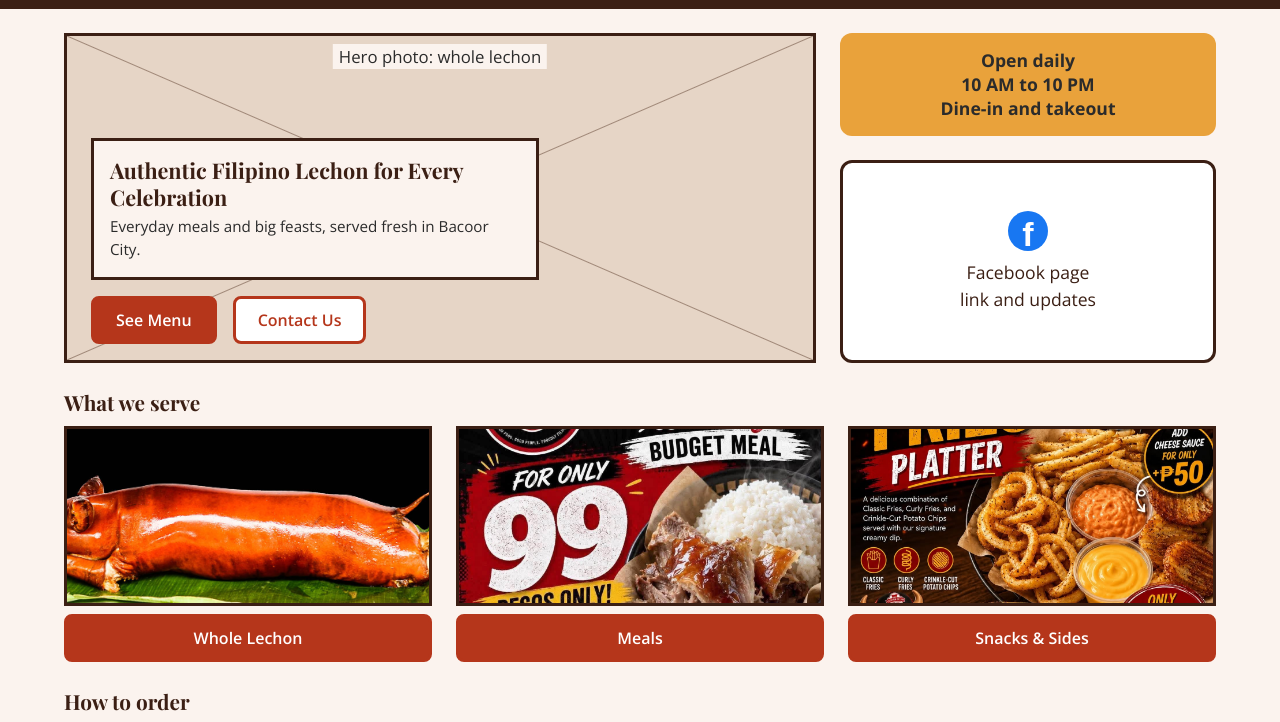
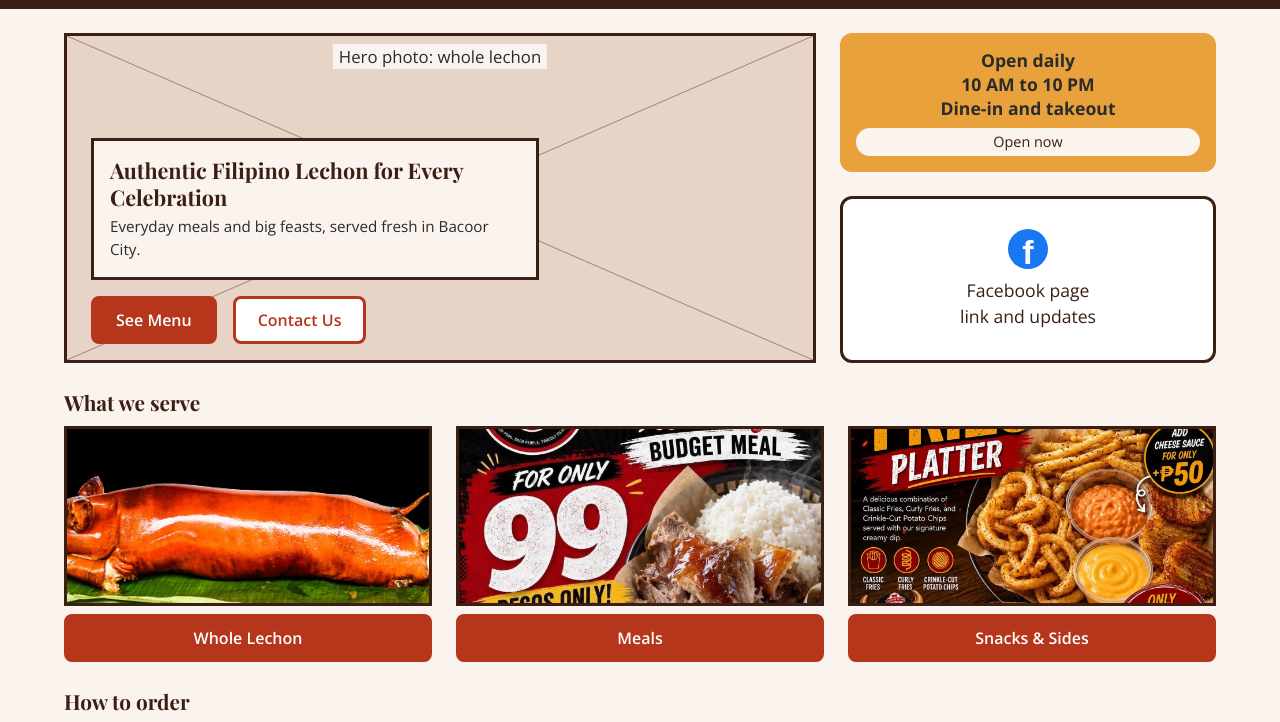
Before and after one commit to jericcontadan/Lechon-De-Jay-Website, a plain HTML site: page index.html in a window 1280 px wide. Shown: the part 59-781 px from the top of the page. Drawn offline with nearby package versions, Linux system fonts and the light colour scheme.

Commit message:
Add store open/closed status

```diff
--- a/index.html
+++ b/index.html
@@ -40,7 +40,10 @@
         </div>
       </div>
       <aside class="home-side" aria-label="Store information">
-        <div class="hours-box"><strong>Open daily<br>10 AM to 10 PM<br>Dine-in and takeout</strong></div>
+        <div class="hours-box">
+          <strong>Open daily<br>10 AM to 10 PM<br>Dine-in and takeout</strong>
+          <span id="store-status" class="store-status" role="status" aria-live="polite"></span>
+        </div>
         <a class="fb-box" href="https://www.facebook.com/share/1K9S4BzeRE/?mibextid=wwXIfr" target="_blank" rel="noopener">
           <span class="fb-icon" aria-hidden="true">f</span>
           <span>Facebook page<br>link and updates</span>
--- a/script.js
+++ b/script.js
@@ -1,6 +1,6 @@
 /* =====================================================================
 	 Lechon De Jay | script.js
-	 Sections: 1 Form validation · 2 Menu category filter · 3 Cart
+	 Sections: 1 Form validation · 2 Menu category filter · 3 Cart · 4 Store status
 	 ===================================================================== */
 
 /* ===== 1. Form validation ===== */
@@ -549,3 +549,30 @@ document.addEventListener("DOMContentLoaded", () => {
 		});
 	}
 });
+
+/* ===== 4. Store status ===== */
+document.addEventListener("DOMContentLoaded", () => {
+	const status = document.getElementById("store-status");
+	if (!status) return;
+
+	function updateStoreStatus() {
+		const parts = new Intl.DateTimeFormat("en-PH", {
+			timeZone: "Asia/Manila",
+			hour: "2-digit",
+			minute: "2-digit",
+			hourCycle: "h23"
+		}).formatToParts(new Date());
+
+		const hour = Number(parts.find((part) => part.type === "hour")?.value || 0);
+		const minute = Number(parts.find((part) => part.type === "minute")?.value || 0);
+		const currentMinutes = hour * 60 + minute;
+		const isOpen = currentMinutes >= 10 * 60 && currentMinutes < 22 * 60;
+
+		status.textContent = isOpen ? "Open now" : "Closed – opens 10 AM";
+		status.classList.toggle("is-open", isOpen);
+		status.classList.toggle("is-closed", !isOpen);
+	}
+
+	updateStoreStatus();
+	window.setInterval(updateStoreStatus, 60 * 1000);
+});
--- a/style.css
+++ b/style.css
@@ -100,6 +100,7 @@ code { background: #fff; padding: 1px 6px; border-radius: 4px; border: 1px solid
 .hero-actions { position: absolute; left: var(--s3); bottom: var(--s2); display: flex; gap: var(--s2); flex-wrap: wrap; }
 .home-side { display: flex; flex-direction: column; gap: var(--s3); }
 .hours-box { background: var(--gold); border-radius: 12px; padding: var(--s2); text-align: center; font-size: 1.1rem; line-height: 1.35; }
+.store-status { display: block; margin-top: 8px; border-radius: 999px; background: var(--white); color: var(--brown); padding: 4px 10px; font-size: .9rem; }
 .fb-box { flex: 1; display: flex; flex-direction: column; align-items: center; justify-content: center; gap: 8px; text-align: center; background: #fff; border: 3px solid var(--brown); border-radius: 12px; color: var(--brown); text-decoration: none; padding: var(--s2); min-height: 120px; font-size: 1.1rem; }
 .fb-icon { display: grid; place-items: end center; width: 40px; height: 40px; border-radius: 50%; background: #1877f2; color: #fff; font: 700 34px/1 Arial, sans-serif; }
 .fb-box:hover { background: var(--white); }
```
